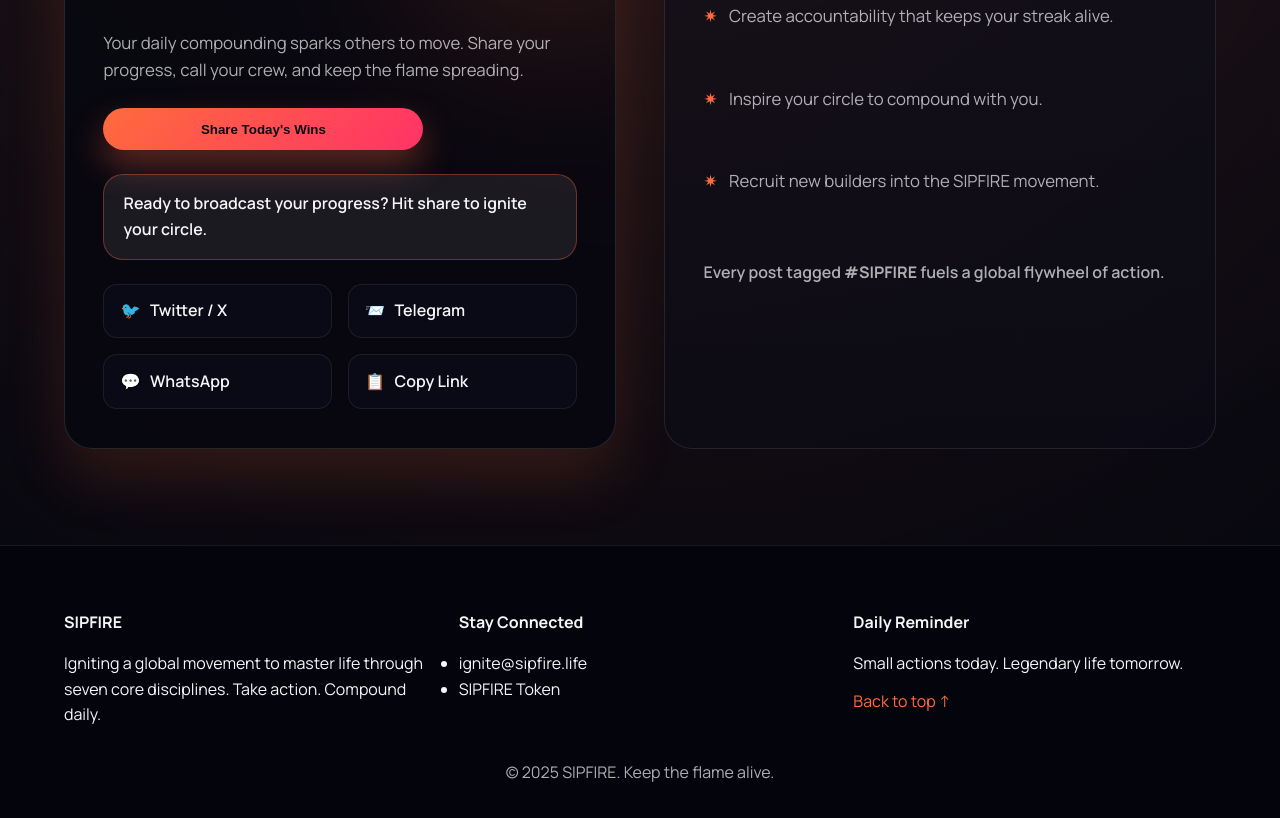
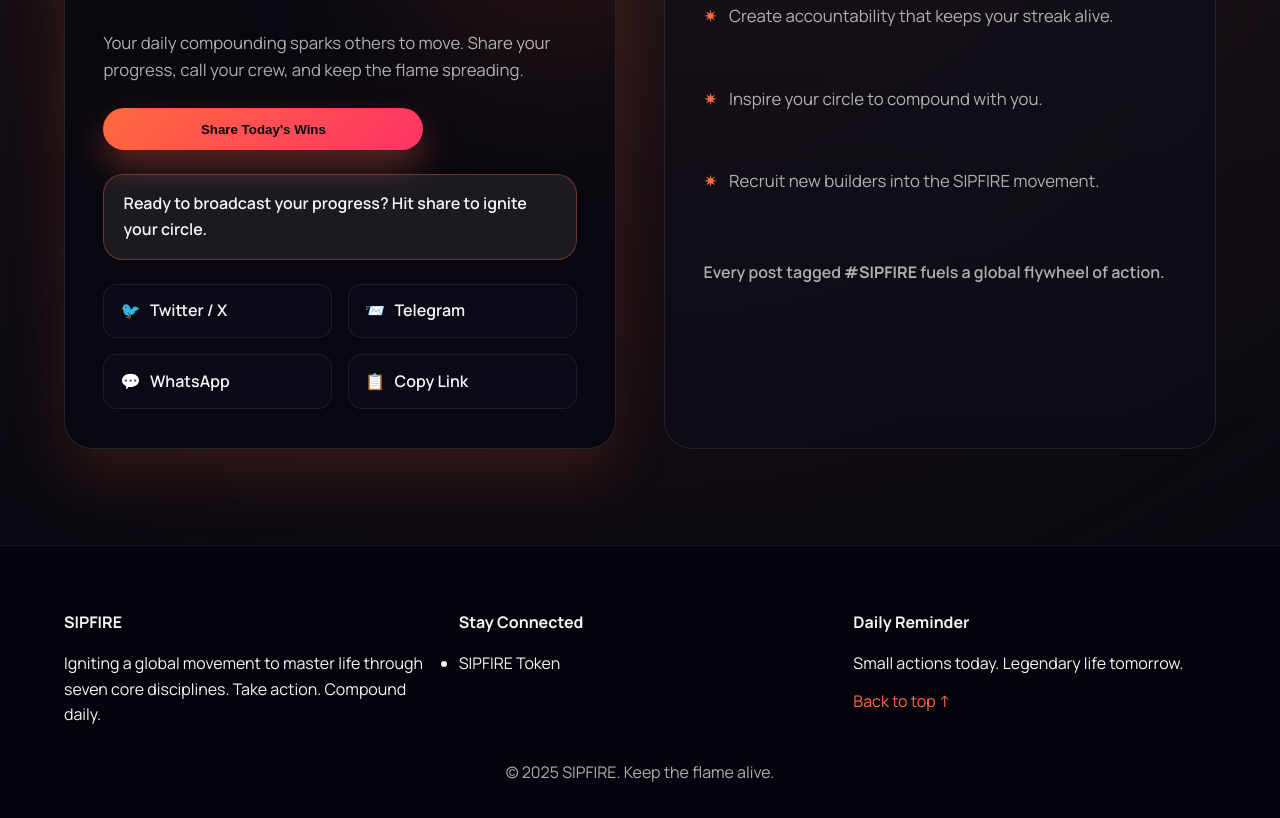
Before and after one commit to BenGothard/SIPFIRE, a plain HTML site: page index.html in a window 1280 px wide. Shown: the part 4921-5739 px from the top of the page. Drawn offline with Linux system fonts and the light colour scheme.

Commit message:
Remove email link from footer

```diff
--- a/index.html
+++ b/index.html
@@ -282,7 +282,6 @@
       <div>
         <h4>Stay Connected</h4>
         <ul>
-          <li><a href="mailto:ignite@sipfire.life">ignite@sipfire.life</a></li>
           <li><a href="https://pump.fun/coin/5isXmJbDvsDDAcuAw1gysbQJ6fG68YtLaBMRia2fFuhS" target="_blank" rel="noopener">SIPFIRE Token</a></li>
         </ul>
       </div>
```
